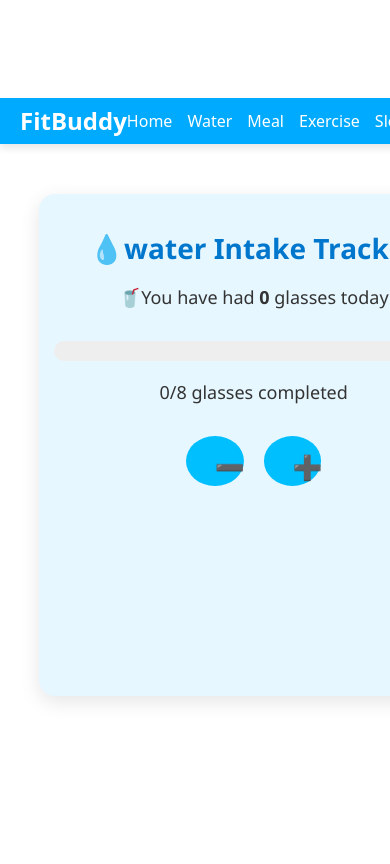
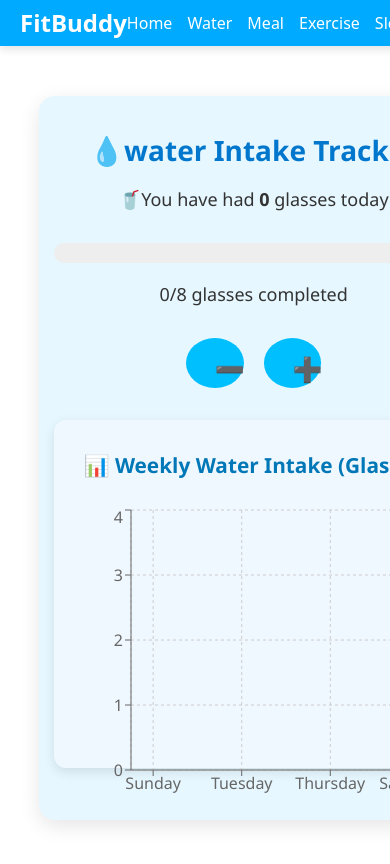
Before and after one commit to yahoowecanwork2/health-tracker, a React (Vite) app: page /water in a window 390 px wide. Shown: the top 864 px of the page. Built offline with nearby package versions, Linux system fonts and the light colour scheme.

Commit message:
making water traking page and also make its moblie responsive

```diff
--- a/src/components/WeeklyData.jsx
+++ b/src/components/WeeklyData.jsx
@@ -1,26 +1,42 @@
-import React from 'react'
+import React from 'react';
 import '../css-components/weeklyData.css';
 import { useSelector } from 'react-redux';
-import { BarChart, Bar, XAxis, YAxis, CartesianGrid, Tooltip, ResponsiveContainer } from "recharts";
+import {
+    BarChart,
+    Bar,
+    XAxis,
+    YAxis,
+    CartesianGrid,
+    Tooltip,
+    ResponsiveContainer
+} from "recharts";
+
 const days = ["Sunday", "Monday", "Tuesday", "Wednesday", "Thursday", "Friday", "Saturday"];
+
 function WeeklyData() {
     const weeklyData = useSelector((state) => state.water.weeklyData);
+
+    const chartData = days.map((day, index) => ({
+        day,
+        glasses: weeklyData[index] || 0,
+    }));
+
     return (
-        <div className="weekly-chart">
-            {
-                weeklyData.map((glasses, index) => {
-                    <div key={index} className="bar-container">
-                        <div
-                            className="bar"
-                            style={{ height: `${glasses * 10}px` }} // each glass = 10px height
-                        ></div>
-                        <span className="label">{days[index]}</span>
-                    </div>
-
-                })
-            }
+        <div className="weekly-chart-container">
+            <h2>📊 Weekly Water Intake (Glasses)</h2>
+            <div className="chart-wrapper">
+                <ResponsiveContainer width="100%" height={300}>
+                    <BarChart data={chartData}>
+                        <CartesianGrid strokeDasharray="3 3" />
+                        <XAxis dataKey="day" />
+                        <YAxis />
+                        <Tooltip />
+                        <Bar dataKey="glasses" fill="#00bfff" />
+                    </BarChart>
+                </ResponsiveContainer>
+            </div>
         </div>
-    )
+    );
 }
 
-export default WeeklyData
+export default WeeklyData;
--- a/src/css-components/weeklyData.css
+++ b/src/css-components/weeklyData.css
@@ -1,24 +1,35 @@
-.weekly-chart {
-    display: flex;
-    justify-content: space-between;
-    align-items: flex-end;
-    height: 150px;
-    padding: 20px;
+.weekly-chart-container {
+    width: 95%;
+    max-width: 800px;
+    margin: 2rem auto;
+    padding: 1rem;
+    background: #f0f8ff;
+    border-radius: 12px;
+    box-shadow: 0 4px 12px rgba(0, 0, 0, 0.1);
 }
 
-.bar-container {
-    display: flex;
-    flex-direction: column;
-    align-items: center;
+.weekly-chart-container h2 {
+    text-align: center;
+    margin-bottom: 1.5rem;
+    color: #0077b6;
+    font-size: 1.8rem;
 }
 
-.bar {
-    width: 20px;
-    background-color: #00bcd4;
-    transition: height 0.3s;
+.chart-wrapper {
+    width: 100%;
+    height: 300px;
 }
 
-.label {
-    margin-top: 5px;
-    font-size: 14px;
+@media (max-width: 600px) {
+    .weekly-chart-container {
+        padding: 0.8rem;
+    }
+
+    .weekly-chart-container h2 {
+        font-size: 1.3rem;
+    }
+
+    .chart-wrapper {
+        height: 250px;
+    }
 }
```
